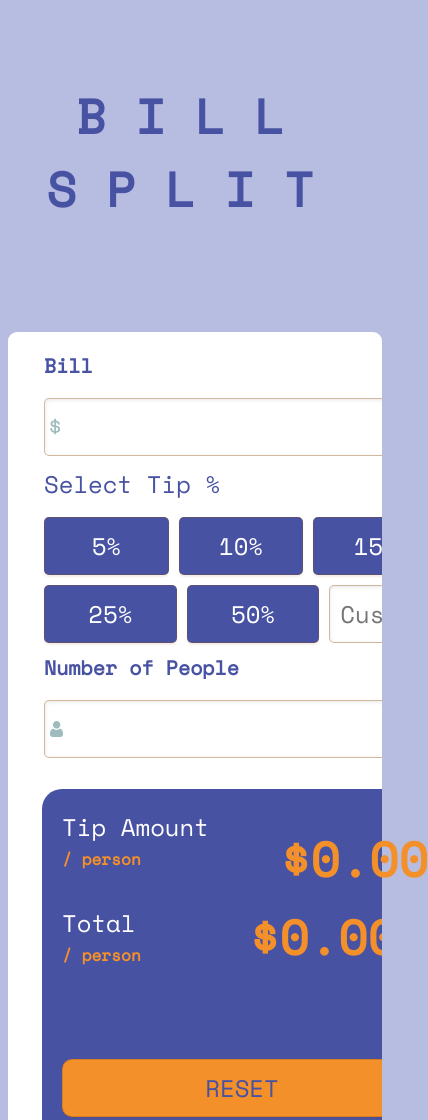
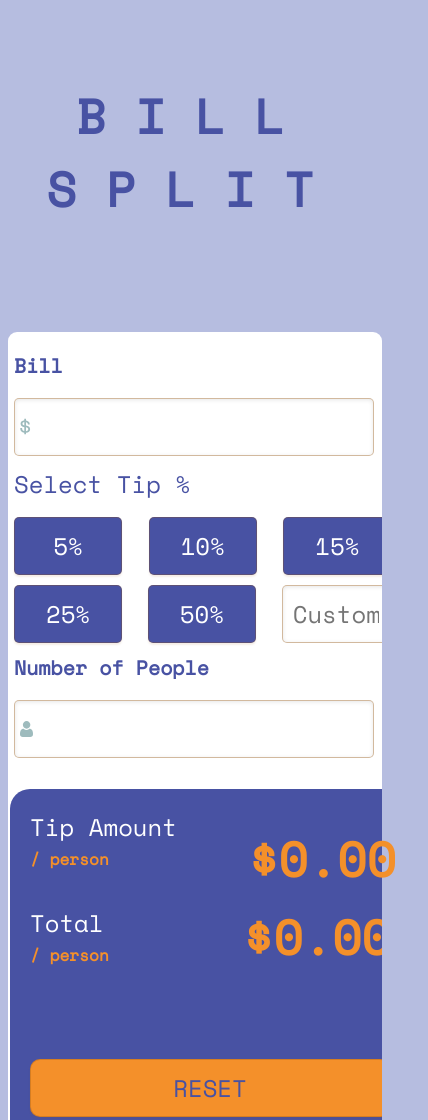
Before and after one commit to Sharath-29/CodeofDuty, a plain HTML site: page index.html in a window 390 px wide. Shown: the top 1120 px of the page, 428 px wide, since content can reach past the window. Drawn offline with nearby package versions, Linux system fonts and the light colour scheme.

Commit message:
Commit-2

```diff
--- a/css/responsive.css
+++ b/css/responsive.css
@@ -16,3 +16,28 @@
     margin-left: 19vw;
   }
 }
+
+@media only screen and (max-width: 430px) {
+  .dough {
+    margin-left: -30px;
+  }
+  .icing {
+    margin-left: 2px;
+  }
+  .card-group {
+    width: 15em;
+  }
+  .p2 {
+    margin-left: 100px;
+  }
+  .tip-button {
+    width: 4.5em;
+  }
+  .card-group1 {
+    width: 8.5em;
+  }
+  .card-input1 {
+    margin-left: 0px;
+    width: 4.5em;
+  }
+}
--- a/index.html
+++ b/index.html
@@ -39,7 +39,7 @@
                     <div class="row">
                         <div class="column name-group"><button class="tip-button wh">25%</button></div>
                         <div class="column name-group"><button class="tip-button wh">50%</button></div>
-                        <div class="column card-group1"><input class="text-input card-input" placeholder="Custom" />
+                        <div class="column card-group1"><input class="text-input card-input1" placeholder="Custom" />
                         </div>
                     </div>
 
```
